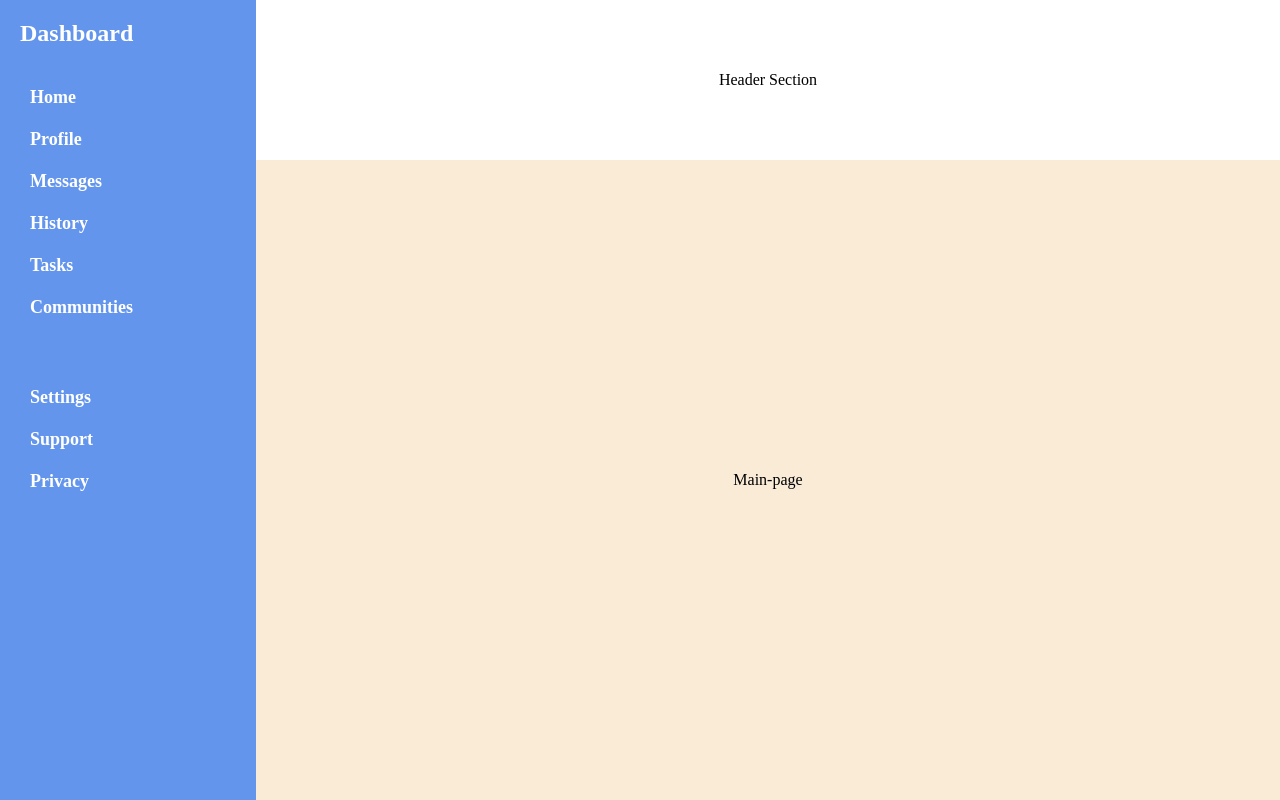
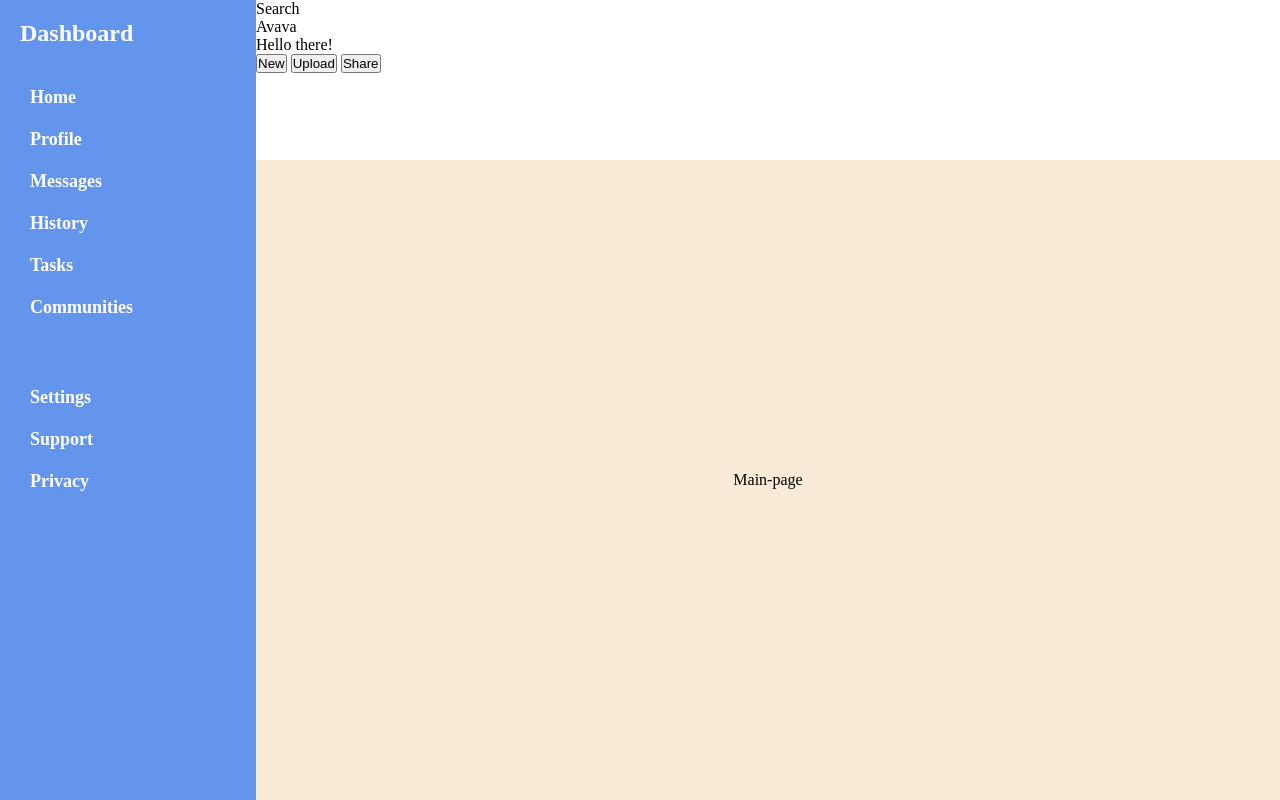
Before and after one commit to vasubhrdwj/Admin-Dashboard, a plain HTML site: page index.html in a window 1280 px wide. Drawn offline with Linux system fonts and the light colour scheme.

Commit message:
added content

```diff
--- a/index.html
+++ b/index.html
@@ -23,7 +23,16 @@
           <li>Privacy</li>
         </ul>
       </div>
-      <div class="header">Header Section</div>
+      <div class="header">
+        <div class="search-bar">Search</div>
+        <div class="info">Avava</div>
+        <div class="avatar">Hello there!</div>
+        <div class="btns">
+          <button>New</button>
+          <button>Upload</button>
+          <button>Share</button>
+        </div>
+      </div>
       <div class="main-page">Main-page</div>
     </div>
   </body>
--- a/styles.css
+++ b/styles.css
@@ -35,8 +35,7 @@ ul {
 
 .header {
   background-color: #ffffff;
-  align-content: center;
-  text-align: center;
+
 }
 
 .main-page {
```
